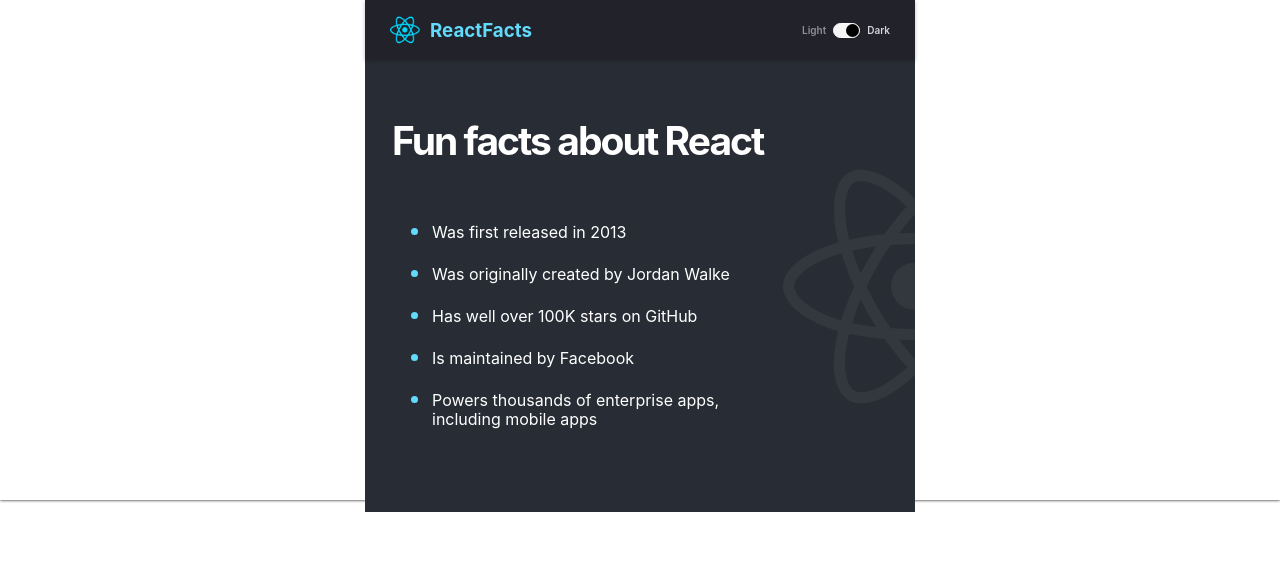
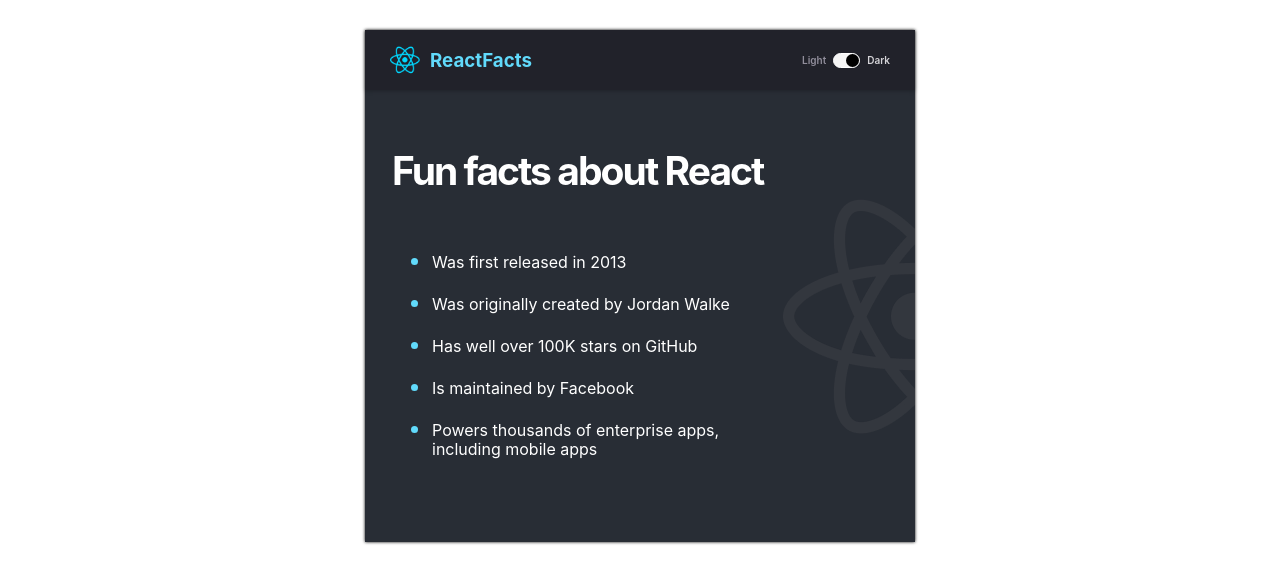
Before and after one commit to will-s-205/scrimba-study, a React (Create React App) app: page / in a window 1280 px wide. Shown: the top 584 px of the page. Built offline with nearby package versions, Linux system fonts and the light colour scheme; the HTML template or start-up script is replaced by a standard one.

Commit message:
Update App.scss

```diff
--- a/src/App.scss
+++ b/src/App.scss
@@ -14,16 +14,14 @@
 
 body {
   align-items: center;
-  box-shadow: 0 0 3px #000;
 }
 
 .container {
   display: flex;
   flex-direction: column;
-  height: 100vh;
   max-width: 550px;
-  height: 500px;
-  margin: 0 auto;
+  margin: 30px auto 0;
+  box-shadow: 0 0 3px #000;
 }
 
 /* NAV styles */
```
